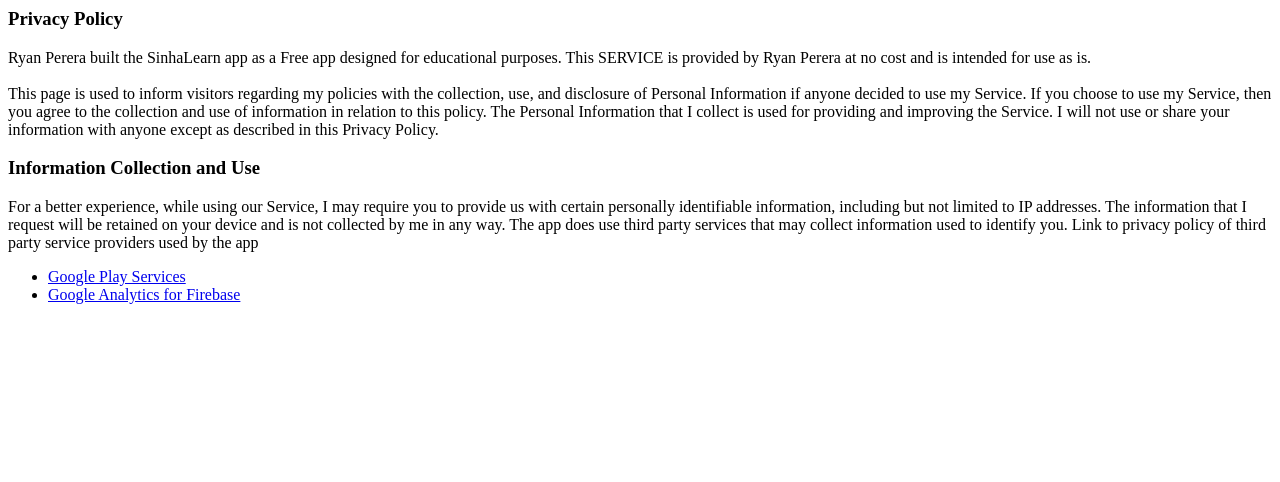
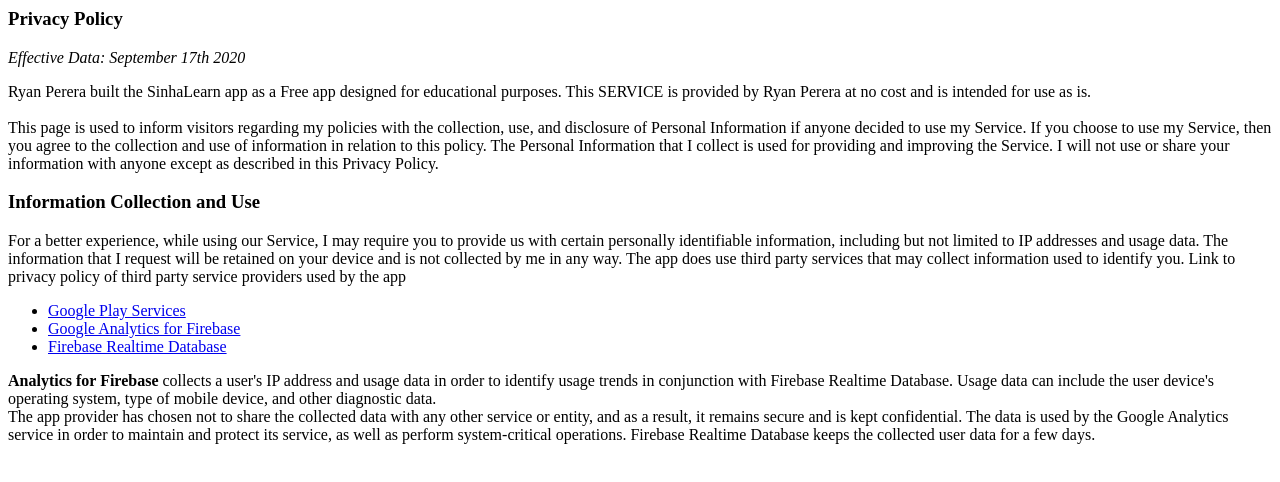
Before and after one commit to RyanPerera/RyanPerera.github.io, a plain HTML site: page index.html in a window 1280 px wide. Drawn offline with Linux system fonts and the light colour scheme.

Commit message:
Update index.html

```diff
--- a/index.html
+++ b/index.html
@@ -1,8 +1,14 @@
 <h3>Privacy Policy</h3>
+<i>Effective Data: September 17th 2020</i>
+<br>
 <p>Ryan Perera built the SinhaLearn app as a Free app designed for educational purposes. This SERVICE is provided by Ryan Perera at no cost and is intended for use as is. <br /><br /> This page is used to inform visitors regarding my policies with the collection, use, and disclosure of Personal Information if anyone decided to use my Service. If you choose to use my Service, then you agree to the collection and use of information in relation to this policy. The Personal Information that I collect is used for providing and improving the Service. I will not use or share your information with anyone except as described in this Privacy Policy.</p>
 <h3>Information Collection and Use</h3>
-<p>For a better experience, while using our Service, I may require you to provide us with certain personally identifiable information, including but not limited to IP addresses. The information that I request will be retained on your device and is not collected by me in any way. The app does use third party services that may collect information used to identify you. Link to privacy policy of third party service providers used by the app</p>
+<p>For a better experience, while using our Service, I may require you to provide us with certain personally identifiable information, including but not limited to IP addresses and usage data. The information that I request will be retained on your device and is not collected by me in any way. The app does use third party services that may collect information used to identify you. Link to privacy policy of third party service providers used by the app</p>
 <ul>
 <li><a href="https://www.google.com/policies/privacy/" target="_blank" rel="noopener">Google Play Services</a></li>
 <li><a href="https://firebase.google.com/policies/analytics" target="_blank" rel="noopener">Google Analytics for Firebase</a></li>
+  <li><a href="https://firebase.google.com/" target="_blank" rel="noopener">Firebase Realtime Database</a></li>
 </ul>
+<b>Analytics for Firebase</b> collects a user's IP address and usage data in order to identify usage trends in conjunction with Firebase Realtime Database. Usage data can include the user device's operating system, type of mobile device, and other diagnostic data.
+<br>
+The app provider has chosen not to share the collected data with any other service or entity, and as a result, it remains secure and is kept confidential. The data is used by the Google Analytics service in order to maintain and protect its service, as well as perform system-critical operations. Firebase Realtime Database keeps the collected user data for a few days.
```
